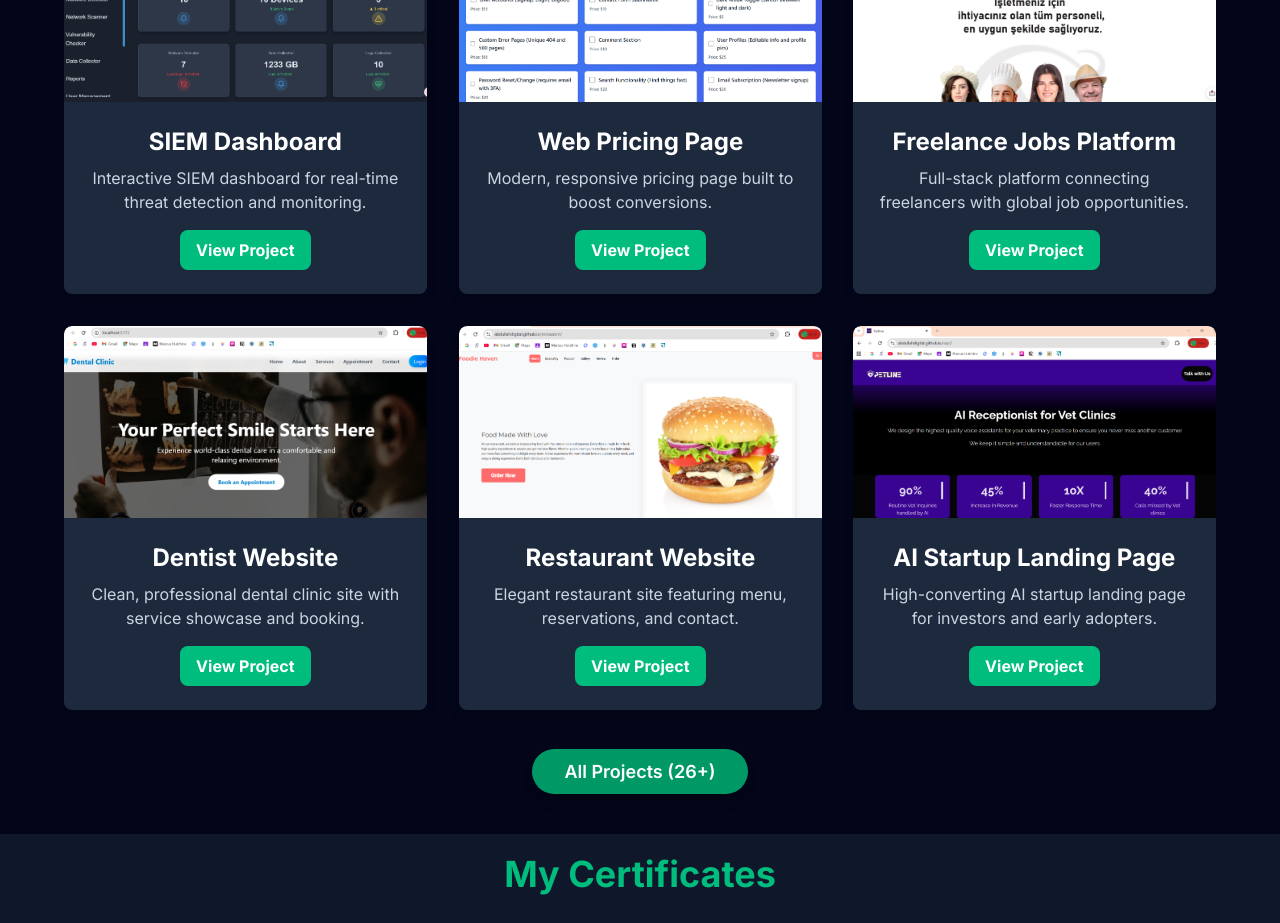
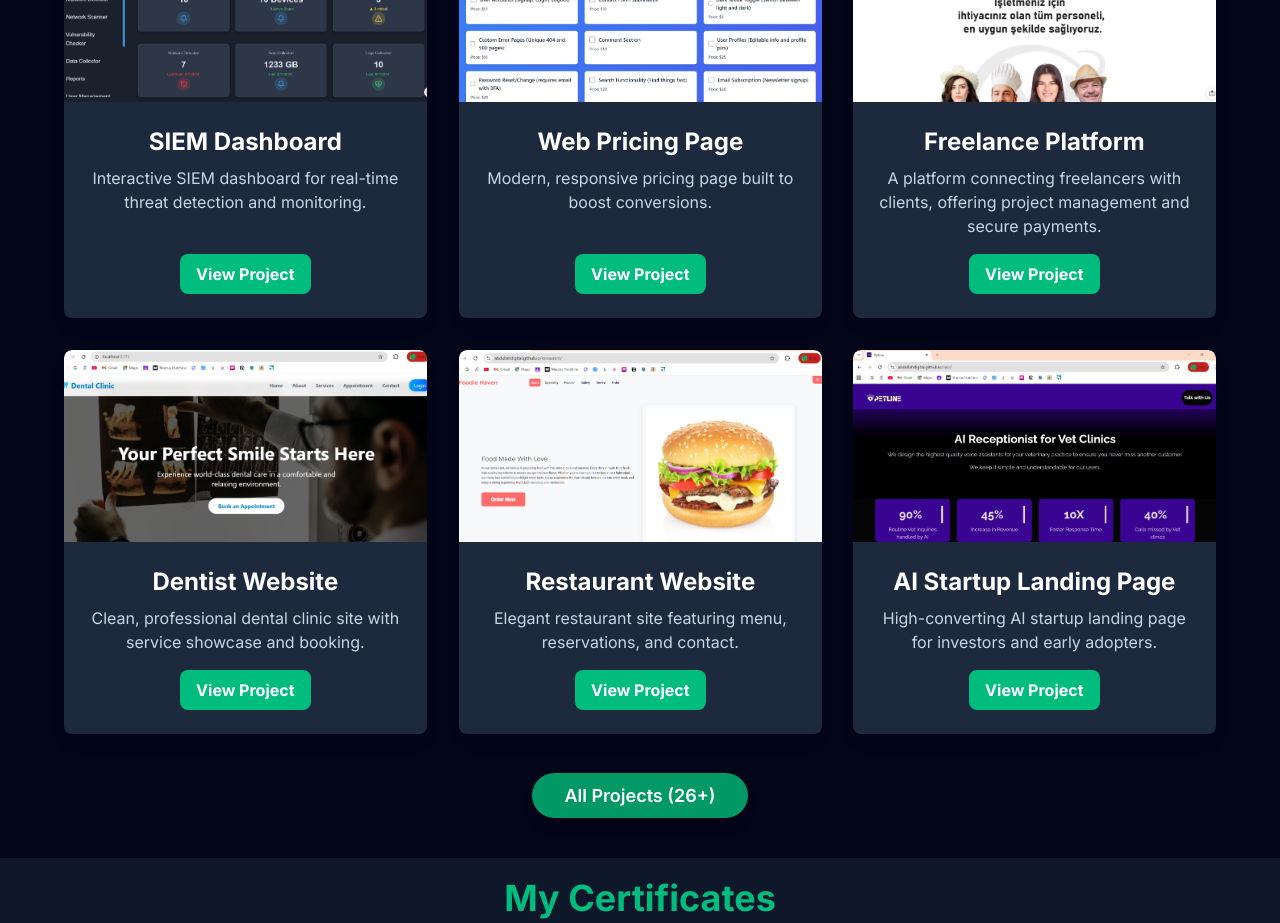
Before and after one commit to abdullahdigital/portfolio-site, a Next.js app: page / in a window 1280 px wide. Shown: the part 3020-3943 px from the top of the page. Built offline with nearby package versions, Linux system fonts and the light colour scheme.

Commit message:
addedprojects linksss

```diff
--- a/src/components/Certificates.tsx
+++ b/src/components/Certificates.tsx
@@ -79,7 +79,6 @@ const CertificateCard: React.FC<{ certificate: Certificate; onClick: () => void
             width={400}
             height={250}
             className="w-full h-48 object-cover rounded-lg"
-            priority={true}
           />
         </div>
         <div className="p-4">
@@ -112,11 +111,10 @@ const CertificateModal: React.FC<{ certificate: Certificate; onClose: () => void
         <p className="text-gray-400 mb-4">{certificate.issuer}</p>
         <Image
           src={certificate.image}
-          alt={`${certificate.title} Certificate`}
+          alt={certificate.title}
           width={800}
-          height={500}
-          className="w-full h-auto rounded-lg mb-4"
-          priority={true}
+          height={600}
+          className="w-full h-full object-contain"
         />
         <a
           href={certificate.url}
--- a/src/components/Hero.tsx
+++ b/src/components/Hero.tsx
@@ -93,7 +93,7 @@ const Hero = () => {
               boxShadow: ['0 0 10px rgba(0,255,0,0.5)', '0 0 20px rgba(0,255,0,0.8)', '0 0 10px rgba(0,255,0,0.5)'],
             }}
             transition={{ duration: 3, repeat: Infinity, ease: "easeInOut" }}
-            className="relative w-96 h-96 rounded-full overflow-hidden border-4 border-emerald-500 shadow-lg"
+            className="relative w-64 h-64 lg:w-96 lg:h-96 rounded-full overflow-hidden border-4 border-emerald-500 shadow-lg"
           >
             <Image
               src="/img/my pic.jpeg" // Updated to use the correct image path
--- a/src/data/industriesData.ts
+++ b/src/data/industriesData.ts
@@ -30,15 +30,15 @@ export const industriesData: Industry[] = [
     name: 'Freelance Platforms',
     description: 'Empowering freelancers by connecting skills with opportunities.',
     projects: [
-      { title: 'Freelance Jobs Platform', link: 'https://mchumanresources.com/' },
+      { title: 'Freelance Jobs Platform', link: 'https://drive.google.com/file/d/1bNDfD9i6xd60CFRePHl-Z8mF1pQkOcyr/view?usp=sharing' },
     ],
   },
   {
     name: 'Healthcare',
     description: 'Building reliable, scalable, and tailored web solutions for diverse healthcare needs.',
     projects: [
-      { title: 'Dentist Website', link: '#' },
-      { title: 'Blood Donation App', link: '#' },
+      { title: 'Dentist Website', link: 'https://drive.google.com/file/d/10SRF4gzLqOkPdrzaCGOIHIDQ50529x-9/view?usp=sharing' },
+      { title: 'Blood Donation App', link: 'https://drive.google.com/file/d/1YE414TJXeFz-9Mnw9U8BaIHllY3gjr9w/view?usp=sharing' },
     ],
   },
   {
--- a/src/data/projectsData.ts
+++ b/src/data/projectsData.ts
@@ -33,12 +33,12 @@ export const projectsData: ProjectCardProps[] = [
   },
   {
     id: 3,
-    title: 'Freelance Jobs Platform',
-    description: 'Full-stack platform connecting freelancers with global job opportunities.',
+    title: 'Freelance Platform',
+    description: 'A platform connecting freelancers with clients, offering project management and secure payments.',
     image: '/projects/3freelance-jobs-platform.png',
-    link: 'https://mchumanresources.com/',
+    link: 'https://drive.google.com/file/d/1bNDfD9i6xd60CFRePHl-Z8mF1pQkOcyr/view?usp=sharing',
     github: '#',
-    category: 'Freelance Platforms',
+    category: 'Platform',
     isFeatured: true,
   },
   {
@@ -46,7 +46,7 @@ export const projectsData: ProjectCardProps[] = [
     title: 'Dentist Website',
     description: 'Clean, professional dental clinic site with service showcase and booking.',
     image: '/projects/4dentist.png',
-    link: '#',
+    link: 'https://drive.google.com/file/d/10SRF4gzLqOkPdrzaCGOIHIDQ50529x-9/view?usp=sharing',
     github: '#',
     category: 'Healthcare',
     isFeatured: true,
@@ -76,7 +76,7 @@ export const projectsData: ProjectCardProps[] = [
     title: 'Blood Donation App',
     description: 'Mobile app linking blood donors with recipients through real-time requests.',
     image: '/projects/7blood-donation.png',
-    link: '#',
+    link: 'https://drive.google.com/file/d/1YE414TJXeFz-9Mnw9U8BaIHllY3gjr9w/view?usp=sharing',
     github: '#',
     category: 'Healthcare',
     isFeatured: false,
```
